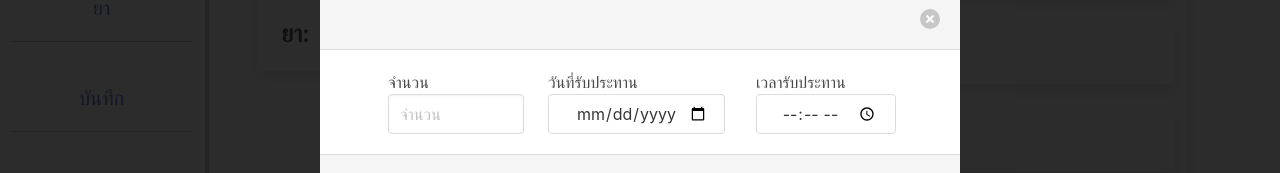
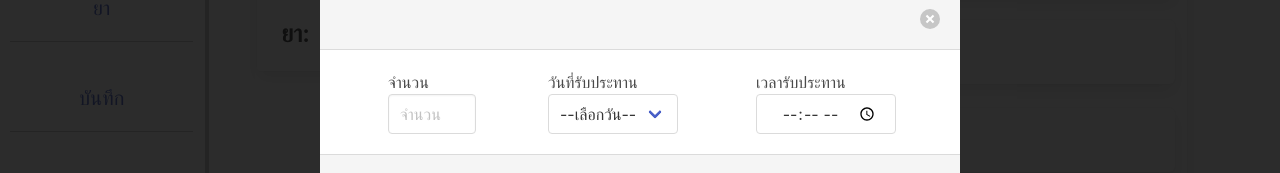
Before and after one commit to Erongi/Drugtionary, a Vue app in the folder frontend/: page /drug/1 in a window 1280 px wide. Both pictures are taken after a click on the button "เพิ่มยา". Shown: the part 288-461 px from the top of the page. Built offline with nearby package versions, Linux system fonts and the light colour scheme; no server answers.

Commit message:
update date

```diff
--- a/frontend/src/views/Drug.vue
+++ b/frontend/src/views/Drug.vue
@@ -60,7 +60,7 @@
           <div class="columns">
             <div class="column is-4">
               <div class="field">
-                <div class="control ml-6">
+                <div class="control mx-6">
                   <p>จำนวน</p>
                   <input
                     class="input"
@@ -75,12 +75,18 @@
               <div class="field">
                 <div class="control">
                   <p>วันที่รับประทาน</p>
-                  <input
-                    class="button"
-                    placeholder="Due date"
-                    type="date"
-                    v-model="date"
-                  />
+                  <div class="select">
+                    <select v-model="date">
+                      <option value="" disabled selected>--เลือกวัน--</option>
+                      <option value="วันอาทิตย์">วันอาทิตย์</option>
+                      <option value="วันจันทร์">วันจันทร์</option>
+                      <option value="วันอังคาร">วันอังคาร</option>
+                      <option value="วันพุธ">วันพุธ</option>
+                      <option value="วันพฤหัสบดี">วันพฤหัสบดี</option>
+                      <option value="วันศุกร์">วันศุกร์</option>
+                      <option value="วันเสาร์">วันเสาร์</option>
+                    </select>
+                  </div>
                 </div>
               </div>
             </div>
```
